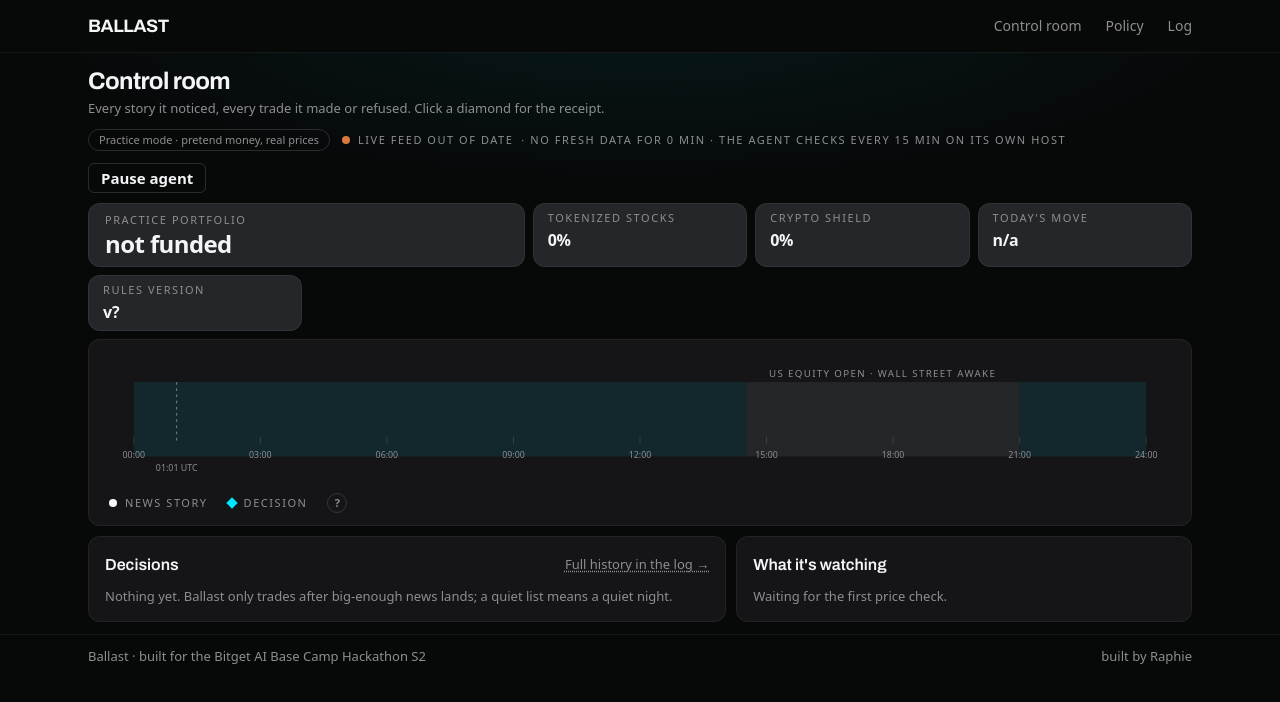
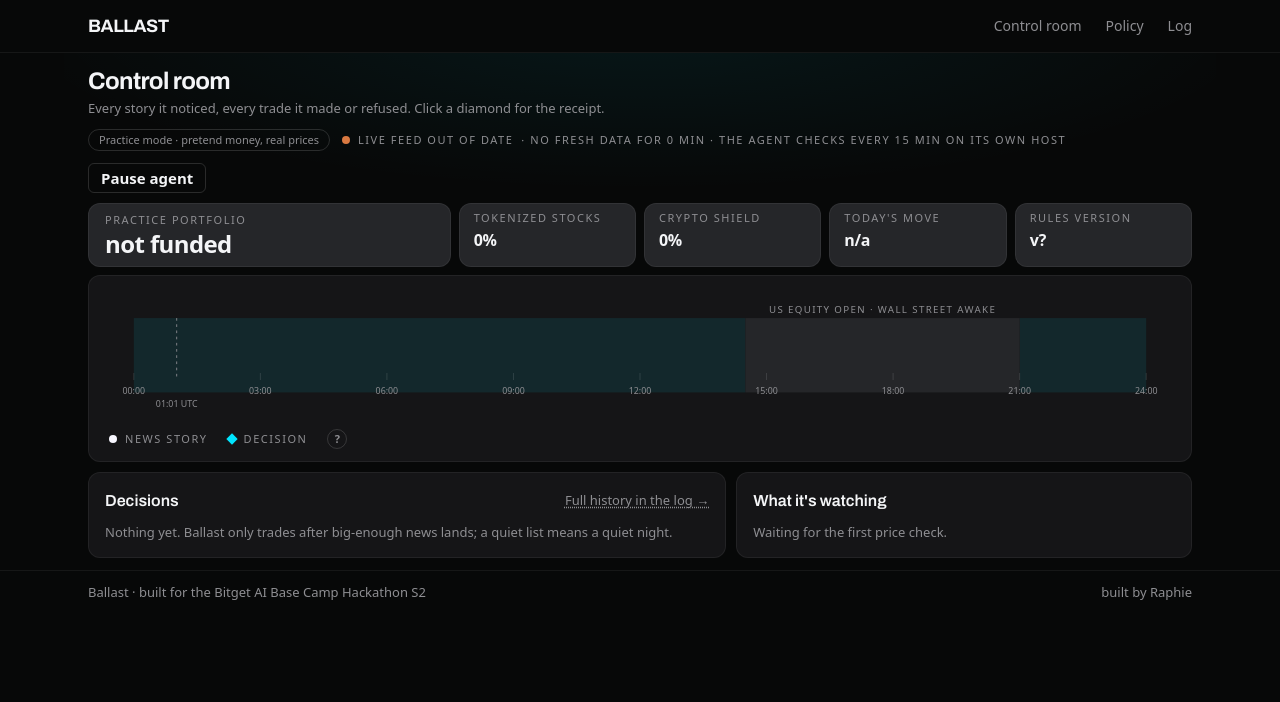
Before and after one commit to A-Raphie/ballast, a Next.js app: page /control-room in a window 1280 px wide. Shown: the top 702 px of the page. Built offline with nearby package versions, Linux system fonts and the light colour scheme; a web font is replaced by a local one.

Commit message:
tiles grid: 6 columns when a hero cell is present

```diff
--- a/app/components/kit.tsx
+++ b/app/components/kit.tsx
@@ -121,8 +121,9 @@ export function StatStrip({
   if (variant === "tiles") {
     // instrument panel: raised cells; a hero cell (col-span-2, display value)
     // breaks the uniform-card row so the eye lands on the headline number.
+    const cols = items.some((it) => it.hero) ? "sm:grid-cols-6" : "sm:grid-cols-5";
     return (
-      <div className="grid grid-cols-2 gap-2 sm:grid-cols-5">
+      <div className={`grid grid-cols-2 gap-2 ${cols}`}>
         {items.map((it) =>
           it.hero ? (
             <div
```
